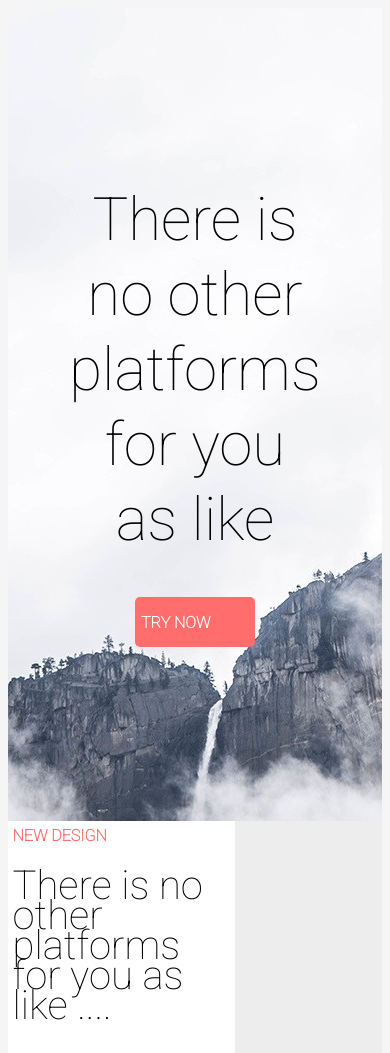
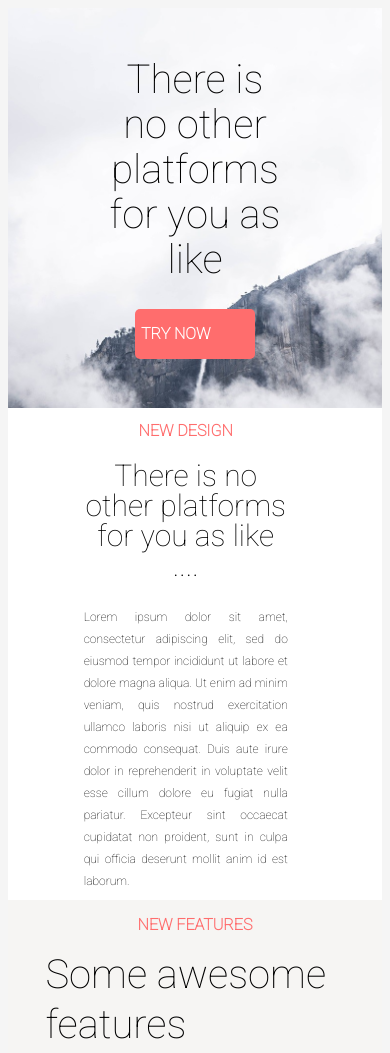
Before and after one commit to AlexAVmp/CloProject, a plain HTML site: page index.html in a window 390 px wide. Shown: the top 1053 px of the page. Drawn offline with Linux system fonts and the light colour scheme.

Commit message:
feat: adaptiv design of first and second sections have been added

```diff
--- a/style.css
+++ b/style.css
@@ -104,7 +104,7 @@ body {
     font-size: 40px;
     font-style: normal;
     font-weight: 300;
-    line-height: 30px;
+    line-height: 40px;
     letter-spacing: 0em;
     text-align: left;
     margin-block-start: 0.5em;
@@ -713,3 +713,61 @@ body {
     justify-content: space-between;
     margin-top: 6%;
 }
+
+@media (max-width: 375px) {
+    .firstsection {
+        height: 400px;
+    }
+
+}
+
+@media (max-width: 700px) {
+    .firstsection {
+        height: 400px;
+    }
+
+    .firstsection__items h1 {
+        font-size: 40px;
+        line-height: 45px;
+    }
+
+    .secondsection {
+        min-height: 400px;
+    }
+
+    .secondsection__items {
+        margin: 0 auto;
+    }
+
+    .secondsection__text p {
+        margin: 4% auto 0 auto;;
+    }
+
+    .secondsection__text h2 {
+        font-size: 30px;
+        line-height: 30px;
+        text-align: center;
+    }
+
+    .secondsection__secondp {
+        font-size: 12px;
+        line-height: 22px;
+        text-align: justify;
+        margin-bottom: 4%
+    }
+
+    .secondsection__thirdp {
+        display: none;
+    }
+
+    .secondsection__image {
+        display: none;
+    }
+}
+
+@media (min-width: 700px) and (max-width: 1000px) {
+    .firstsection__items h1 {
+        font-size: 55px;
+        line-height: 60px;
+    }
+}
```
